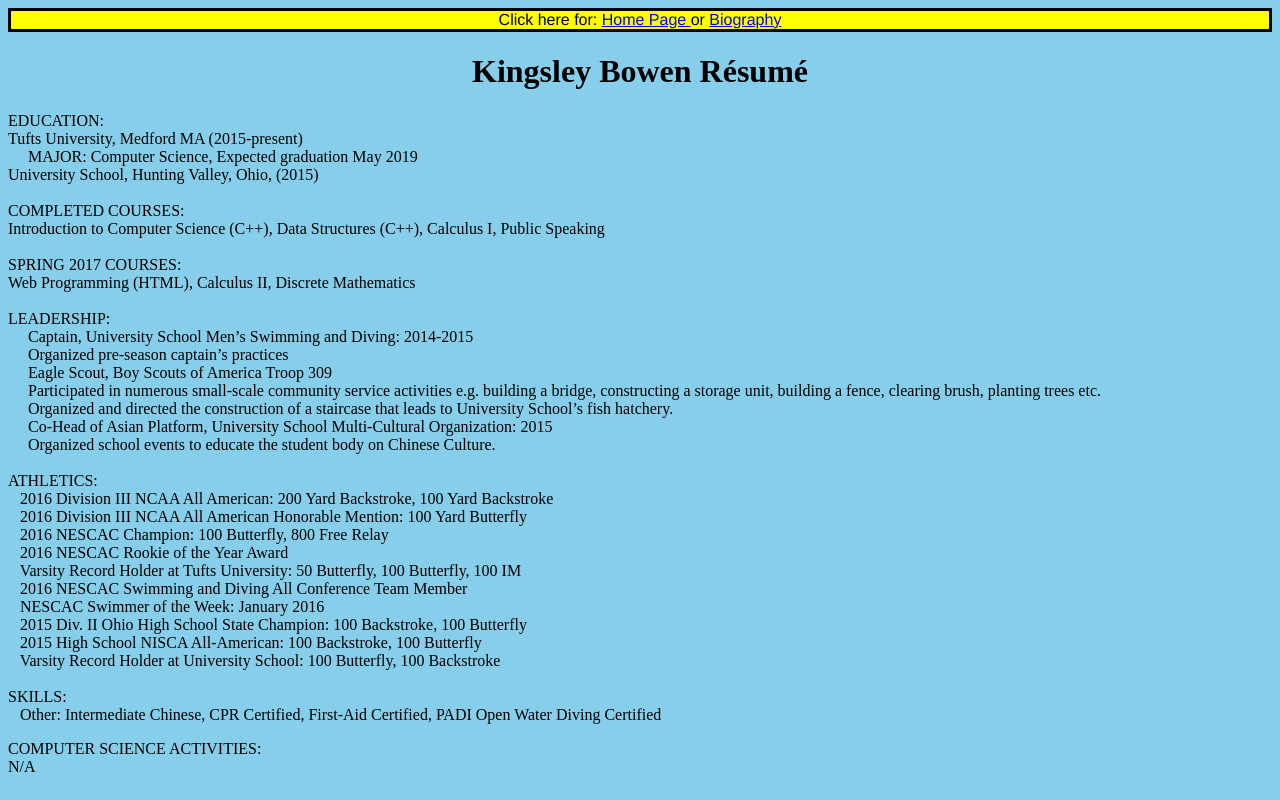
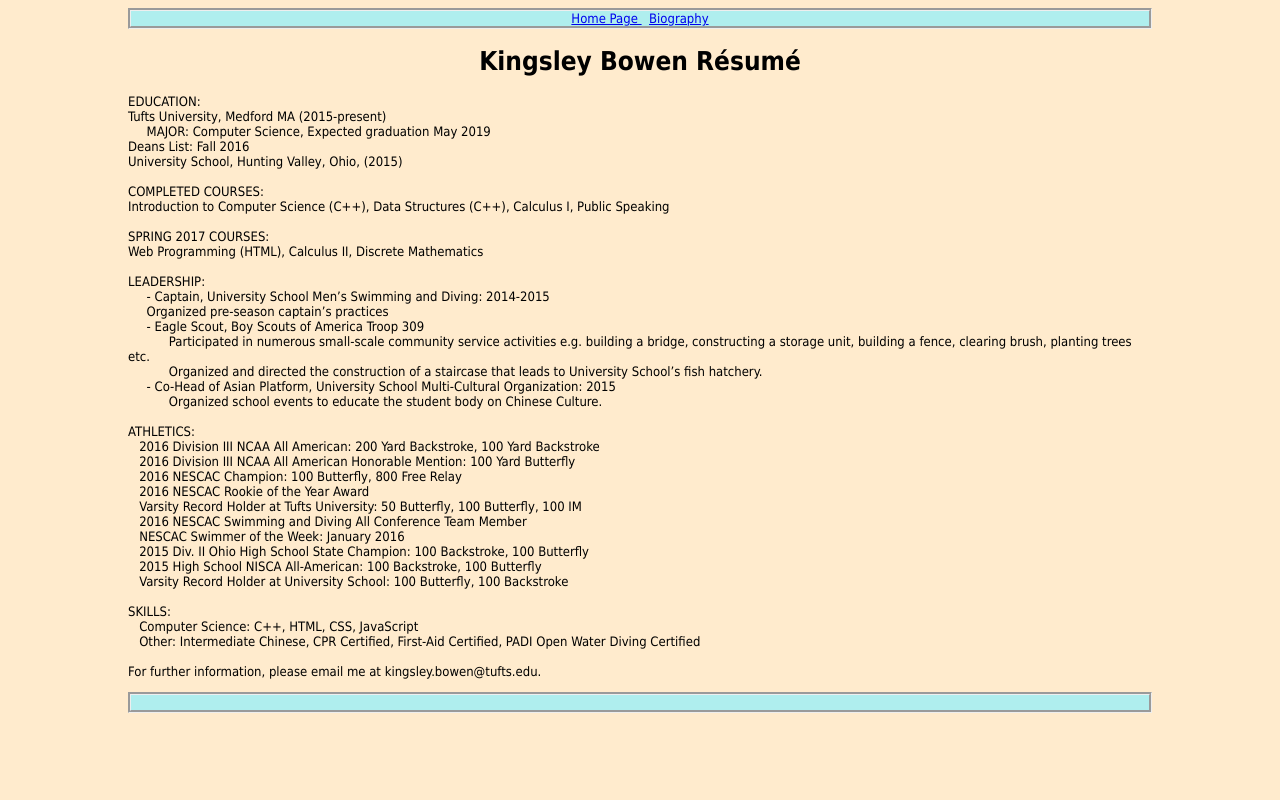
Before and after one commit to kingsleydb/kingsleydb.github.io, a plain HTML site: page resume.html in a window 1280 px wide. Drawn offline with Linux system fonts and the light colour scheme.

Commit message:
changed aesthetic

```diff
--- a/bio-style.css
+++ b/bio-style.css
@@ -1,15 +1,18 @@
 /* bio stylesheet */
 
 body {
-    background-color: skyblue;
+    background-color: blanchedalmond;
+    color: black;
+    font-family: tahoma;
     text-align: center;
-    margin-left: 20%;
-    margin-right: 20%;
+    margin-left: 10%;
+    margin-right: 10%;
 }
 
 .linkbar{
-    border-style: solid;
-    background-color: yellow;
-    font-family: helvetica;
+    text-align: center;
+    border-style: groove;
+    background-color: paleturquoise;
     color: black;
+    font-family: tahoma;
 }
--- a/index-style.css
+++ b/index-style.css
@@ -1,20 +1,22 @@
 /* index stylesheet */
 body {
     text-align: center;
-    background-color: skyblue;
+    background-color: blanchedalmond;
     color: black;
+    font-family: tahoma;
+    margin-left: 10%;
+    margin-right: 10%;
 }
 
 img {
-    height:auto;
-    width:auto;
-    max-width: 800px;
-    max-height: 800px;
+    height:350px;
+    width:509px;
 }
 
 .linkbar{
-    border-style: solid;
-    background-color: yellow;
-    font-family: helvetica;
+    text-align: center;
+    border-style: groove;
+    background-color: paleturquoise;
+    font-family: tahoma;
     color: black;
 }
--- a/resume-style.css
+++ b/resume-style.css
@@ -1,17 +1,23 @@
 /* resume stylesheet */
 
 body {
-    background-color: skyblue;
+    background-color: blanchedalmond;
+    color: black;
+    font-family: tahoma;
+    margin-left: 10%;
+    margin-right: 10%;
+    font-size: 13px;
 }
 
 h1 {
     text-align: center;
+    font-family: tahoma;
 }
 
 .linkbar{
     text-align: center;
-    border-style: solid;
-    background-color: yellow;
-    font-family: helvetica;
+    border-style: groove;
+    background-color: paleturquoise;
+    font-family: tahoma;
     color: black;
 }
--- a/resume.html
+++ b/resume.html
@@ -9,8 +9,8 @@
 <body>
 
 <div class = "linkbar">
-    Click here for:
-    <a href="index.html"> Home Page </a> or
+    <a href="index.html"> Home Page </a>
+    &nbsp;
     <a href="bio.html"> Biography </a>
     <br>
 </div>
@@ -23,7 +23,9 @@
 EDUCATION: <br>
 Tufts University, Medford MA (2015-present) <br>
 &nbsp;&nbsp;&nbsp;&nbsp; MAJOR: Computer Science, Expected graduation May 2019   <br>
+Deans List: Fall 2016 <br>
 University School, Hunting Valley, Ohio, (2015) <br><br>
+
 
 COMPLETED COURSES: <br>
 Introduction to Computer Science (C++), Data Structures (C++), Calculus I, Public Speaking <br><br>
@@ -32,13 +34,13 @@
 Web Programming (HTML), Calculus II, Discrete Mathematics <br> <br>
 
 LEADERSHIP: <br>
-&nbsp;&nbsp;&nbsp;&nbsp; Captain, University School Men’s Swimming and Diving: 2014-2015<br>
+&nbsp;&nbsp;&nbsp;&nbsp; - Captain, University School Men’s Swimming and Diving: 2014-2015<br>
 &nbsp;&nbsp;&nbsp;&nbsp; Organized pre-season captain’s practices <br>
-&nbsp;&nbsp;&nbsp;&nbsp; Eagle Scout, Boy Scouts of America Troop 309 <br>
-&nbsp;&nbsp;&nbsp;&nbsp; Participated in numerous small-scale community service activities e.g. building a bridge, constructing a storage unit, building a fence, clearing brush, planting trees etc. <br>
-&nbsp;&nbsp;&nbsp;&nbsp; Organized and directed the construction of a staircase that leads to University School’s fish hatchery. <br>
-&nbsp;&nbsp;&nbsp;&nbsp; Co-Head of Asian Platform, University School Multi-Cultural Organization: 2015 <br>
-&nbsp;&nbsp;&nbsp;&nbsp; Organized school events to educate the student body on Chinese Culture.<br> <br>
+&nbsp;&nbsp;&nbsp;&nbsp; - Eagle Scout, Boy Scouts of America Troop 309 <br>
+&nbsp;&nbsp;&nbsp;&nbsp;&nbsp;&nbsp;&nbsp;&nbsp;&nbsp;&nbsp; Participated in numerous small-scale community service activities e.g. building a bridge, constructing a storage unit, building a fence, clearing brush, planting trees etc. <br>
+&nbsp;&nbsp;&nbsp;&nbsp;&nbsp;&nbsp;&nbsp;&nbsp;&nbsp;&nbsp; Organized and directed the construction of a staircase that leads to University School’s fish hatchery. <br>
+&nbsp;&nbsp;&nbsp;&nbsp; - Co-Head of Asian Platform, University School Multi-Cultural Organization: 2015 <br>
+&nbsp;&nbsp;&nbsp;&nbsp;&nbsp;&nbsp;&nbsp;&nbsp;&nbsp;&nbsp; Organized school events to educate the student body on Chinese Culture.<br> <br>
 
 ATHLETICS: <br>
 &nbsp;&nbsp;   2016 Division III NCAA All American: 200 Yard Backstroke, 100 Yard Backstroke <br>
@@ -53,11 +55,18 @@
 &nbsp;&nbsp;   Varsity Record Holder at University School: 100 Butterfly, 100 Backstroke <br> <br>
 
 SKILLS: <br>
+&nbsp;&nbsp;    Computer Science: C++, HTML, CSS, JavaScript
+<br>
 &nbsp;&nbsp;    Other: Intermediate Chinese, CPR Certified, First-Aid Certified, PADI Open Water Diving Certified <br>
+<br>
+For further information, please email me at kingsley.bowen@tufts.edu.
 </p>
 
-COMPUTER SCIENCE ACTIVITIES: <br>
-N/A
+
+
+<div class = "linkbar">
+&nbsp;
+</div>
 
 </body>
 </html>
```
Also changed, not shown: bio.html (+9 -3 lines), index.html (+13 -4 lines), Bowenvs.BC1-17-17.jpg (added).
